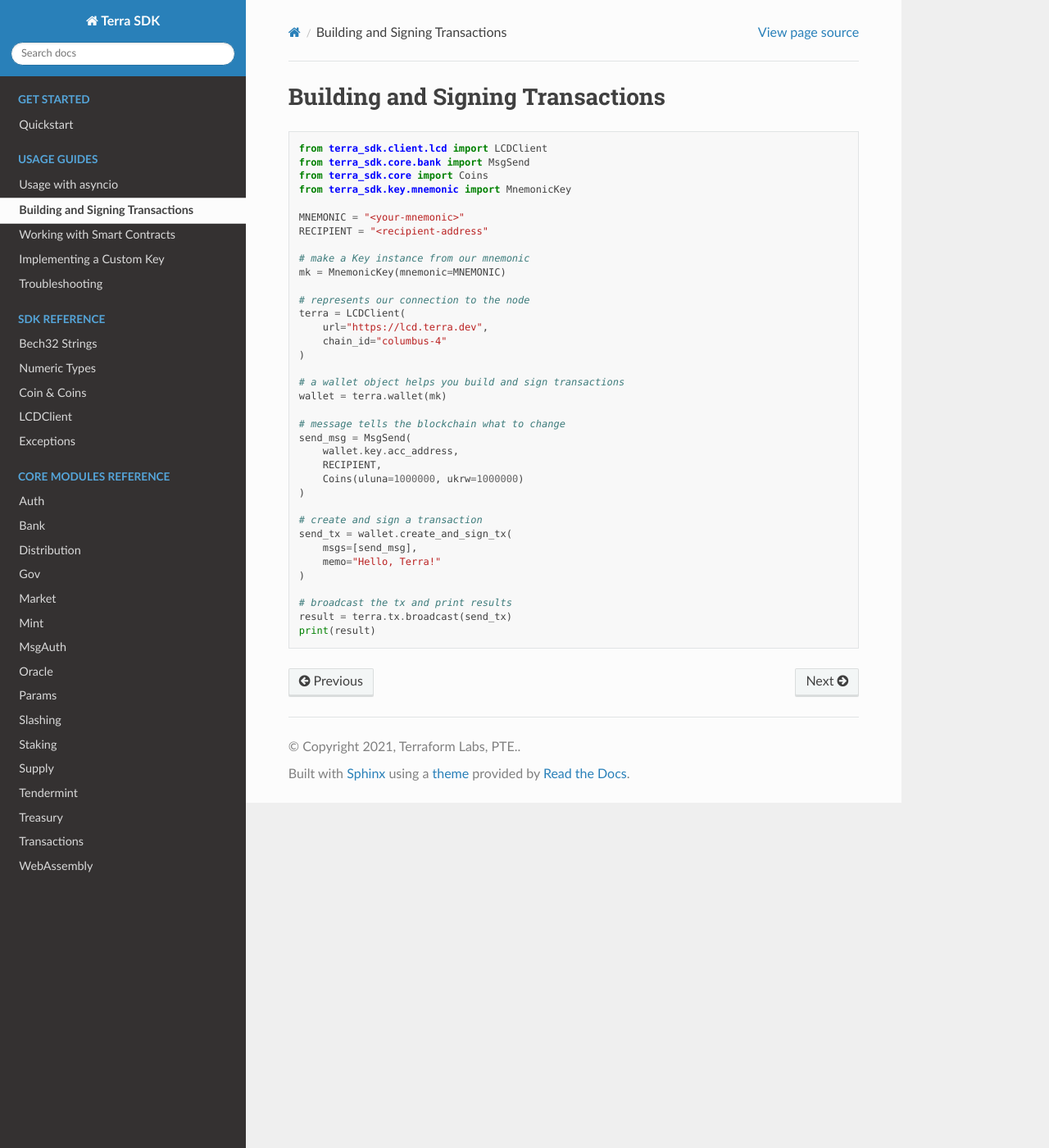
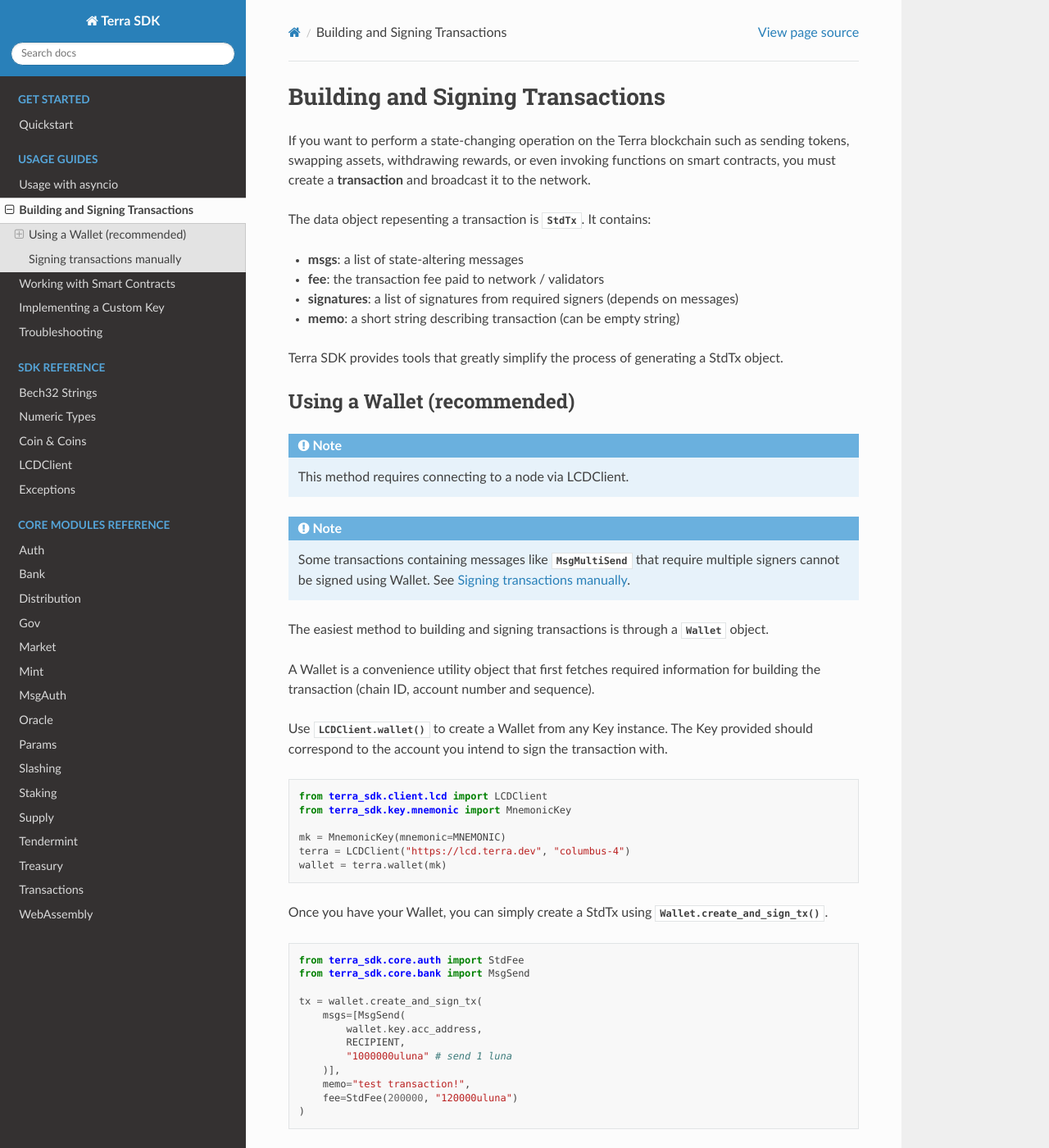
Before and after one commit to terra-money/terra.py, a Sphinx documentation site: the page built from docs/guides/transactions.rst, in a window 1280 px wide and 1400 px high. Shown: the whole window at 82% size. Built offline with Sphinx 7.4.7 and the Read the Docs theme 2.0.0, drawn with Linux system fonts in a browser that asks for light colours; pages that are not in the unit, such as notebooks, are missing from menus; some of the changed text lies outside the part shown.

Commit message:
update transaction docs

```diff
--- a/docs/guides/transactions.rst
+++ b/docs/guides/transactions.rst
@@ -1,42 +1,140 @@
 Building and Signing Transactions
 =================================
 
+If you want to perform a state-changing operation on the Terra blockchain such as
+sending tokens, swapping assets, withdrawing rewards, or even invoking functions on
+smart contracts, you must create a **transaction** and broadcast it to the network.
+
+The data object repesenting a transaction is :class:`StdTx`. It contains:
+
+- **msgs**: a list of state-altering messages
+- **fee**: the transaction fee paid to network / validators
+- **signatures**: a list of signatures from required signers (depends on messages)
+- **memo**: a short string describing transaction (can be empty string)
+
+Terra SDK provides tools that greatly simplify the process of generating a StdTx object.
+
+Using a Wallet (recommended)
+----------------------------
+
+.. note:: This method requires connecting to a node via LCDClient.
+
+.. note::
+    Some transactions containing messages like :class:`MsgMultiSend` that require
+    multiple signers cannot be signed using Wallet. See `Signing transactions manually`_.
+
+The easiest method to building and signing transactions is through a :class:`Wallet` object.
+
+A Wallet is a convenience utility object that first fetches required information for building
+the transaction (chain ID, account number and sequence).
+
+Use :meth:`LCDClient.wallet` to create a Wallet from any Key instance. The Key provided should
+correspond to the account you intend to sign the transaction with.
 
 .. code-block:: python
 
     from terra_sdk.client.lcd import LCDClient
-    from terra_sdk.core.bank import MsgSend
-    from terra_sdk.core import Coins
     from terra_sdk.key.mnemonic import MnemonicKey
 
-    MNEMONIC = "<your-mnemonic>"
-    RECIPIENT = "<recipient-address"
+    mk = MnemonicKey(mnemonic=MNEMONIC)
+    terra = LCDClient("https://lcd.terra.dev", "columbus-4")
+    wallet = terra.wallet(mk)
 
-    # make a Key instance from our mnemonic
+Once you have your Wallet, you can simply create a StdTx using :meth:`Wallet.create_and_sign_tx`.
+
+.. code-block:: python
+
+    from terra_sdk.core.auth import StdFee
+    from terra_sdk.core.bank import MsgSend
+
+    tx = wallet.create_and_sign_tx(
+        msgs=[MsgSend(
+            wallet.key.acc_address,
+            RECIPIENT,
+            "1000000uluna" # send 1 luna
+        )],
+        memo="test transaction!",
+        fee=StdFee(200000, "120000uluna")
+    )
+
+And that's it! You should now be able to broadcast your transaction to the network.
+
+.. code-block:: python
+
+    result = terra.tx.broadcast(tx)
+    print(result)
+
+Fee estimation
+^^^^^^^^^^^^^^
+
+If no ``fee`` parameter is provided for :meth:`Wallet.create_and_sign_tx()`, the transaction
+fee will be simulated against the node and populated for you. By default, ``Wallet`` will use
+the fee estimation parameters of the :class:`LCDClient` used to create it. You can override
+this behavior **per transaction**:
+
+.. note::
+    The fee simulation by default will return with a fee amount in every denom available
+    for which the signing account's has a Coin balance (it will fail if account has no
+    balance). Use the ``denoms`` parameter to restrict estimated fee to only denoms specified.
+
+.. code-block:: python
+    :emphasize-lines: 8-10
+
+    tx = wallet.create_and_sign_tx(
+        msgs=[MsgSend(
+            wallet.key.acc_address,
+            RECIPIENT,
+            "1000000uluna" # send 1 luna
+        )],
+        memo="test transaction!",
+        gas_prices="0.015uluna,0.11ukrw", # optional
+        gas_adjustment="1.2", # optional
+        denoms=["ukrw"] # optional
+    )
+
+Signing transactions manually
+-----------------------------
+
+If you prefer not to use ``LCDClient`` or ``Wallet`` for a reason (such as not wanting /
+having access to a node, internet, etc.) -- you can sign transactions manually by first
+building a :class:`StdSignMsg`.
+
+A StdSignMsg contains the information required to build a StdTx:
+
+- **chain_id**: chain ID of blockchain network
+- **account_number**: account number in blockchain
+- **sequence**: sequence number (# of prior transactions)
+- **fee**: the transaction fee paid to network / validators
+- **msgs**: list of messages to include
+- **memo**: a short string describing transaction (can be empty string)
+
+.. code-block:: python
+
+    from terra_sdk.client.lcd import LCDClient
+    from terra_sdk.core.auth import StdSignMsg
+    from terra_sdk.core.bank import MsgSend
+    from terra_sdk.key.mnemonic import MnemonicKey
+
+    terra = LCDClient("https://lcd.terra.dev", "columbus-4")
     mk = MnemonicKey(mnemonic=MNEMONIC)
 
-    # represents our connection to the node
-    terra = LCDClient(
-        url="https://lcd.terra.dev",
-        chain_id="columbus-4"
+    # create tx
+    unsigned_tx = StdSignMsg(
+        chain_id="columbus-4",
+        account_number=23982,
+        sequence=12,
+        fee=StdFee(200000, "120000uluna"),
+        msgs=[MsgSend(
+            mk.acc_address,
+            RECIPIENT,
+            "1000000uluna" # send 1 luna
+        )],
+        memo="test transaction!"
     )
 
-    # a wallet object helps you build and sign transactions
-    wallet = terra.wallet(mk)
+    # sign tx
+    tx = mk.sign_tx(unsigned_tx)
 
-    # message tells the blockchain what to change
-    send_msg = MsgSend(
-        wallet.key.acc_address,
-        RECIPIENT,
-        Coins(uluna=1000000, ukrw=1000000)
-    )
-
-    # create and sign a transaction
-    send_tx = wallet.create_and_sign_tx(
-        msgs=[send_msg],
-        memo="Hello, Terra!"
-    )
-
-    # broadcast the tx and print results
-    result = terra.tx.broadcast(send_tx)
+    # broadcast tx
+    result = terra.tx.broadcast(tx)
     print(result)
```
